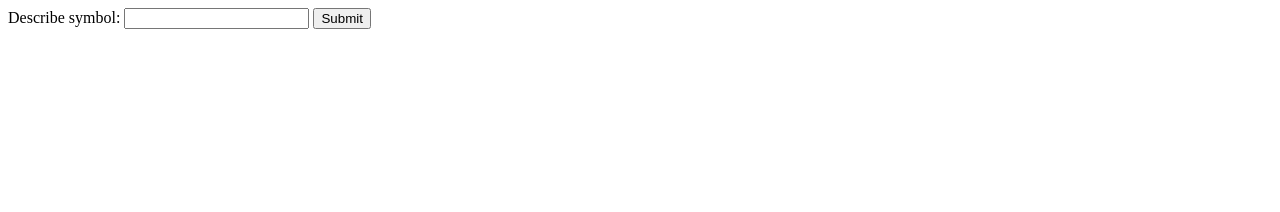
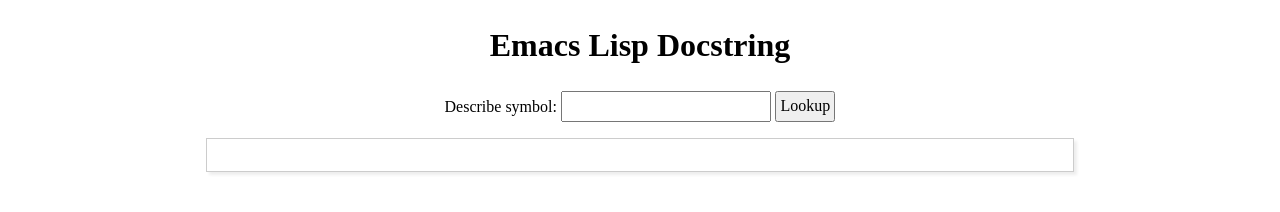
Before and after one commit to xuchunyang/elisp-docstring-server.el, a plain HTML site: page index.html in a window 1280 px wide. Drawn offline with Linux system fonts and the light colour scheme.

Commit message:
* index.html: Add some style.

```diff
--- a/index.html
+++ b/index.html
@@ -4,12 +4,37 @@
     <meta charset="utf-8">
     <meta name="viewport" content="width=device-width, initial-scale=1">
     <title>Emacs Lisp Docstring</title>
+    <style>
+      body {
+        line-height: 1.5;
+        margin: 0 auto;
+        max-width: 900px;
+        text-align: center;
+      }
+
+      input,
+      button {
+        font-family: inherit;
+        font-size: 100%;
+        line-height: inherit;
+        padding: 0.1em 0.2em;
+      }
+
+      #result {
+        text-align: left;
+        border: 1px solid #ccc;
+        box-shadow: 3px 3px 3px #eee;
+        padding: 1em;
+        margin: 1em;
+      }
+    </style>
   </head>
   <body>
+    <h1>Emacs Lisp Docstring</h1>
     <form>
       <label for="symbol">Describe symbol:</label>
       <input id="symbol" type="text" required>
-      <button>Submit</button>
+      <button>Lookup</button>
     </form>
     <p id="result"></p>
     <script>
```
